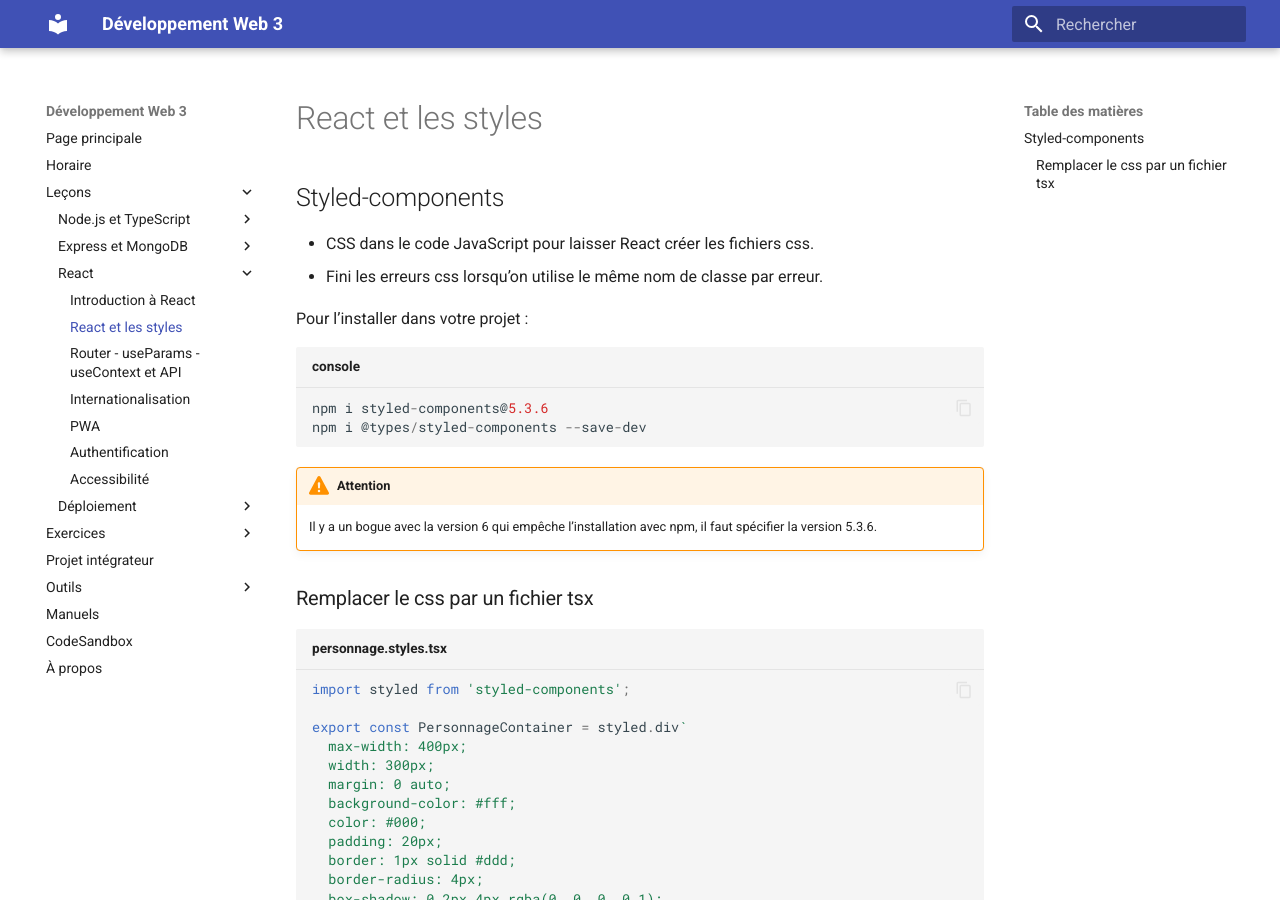
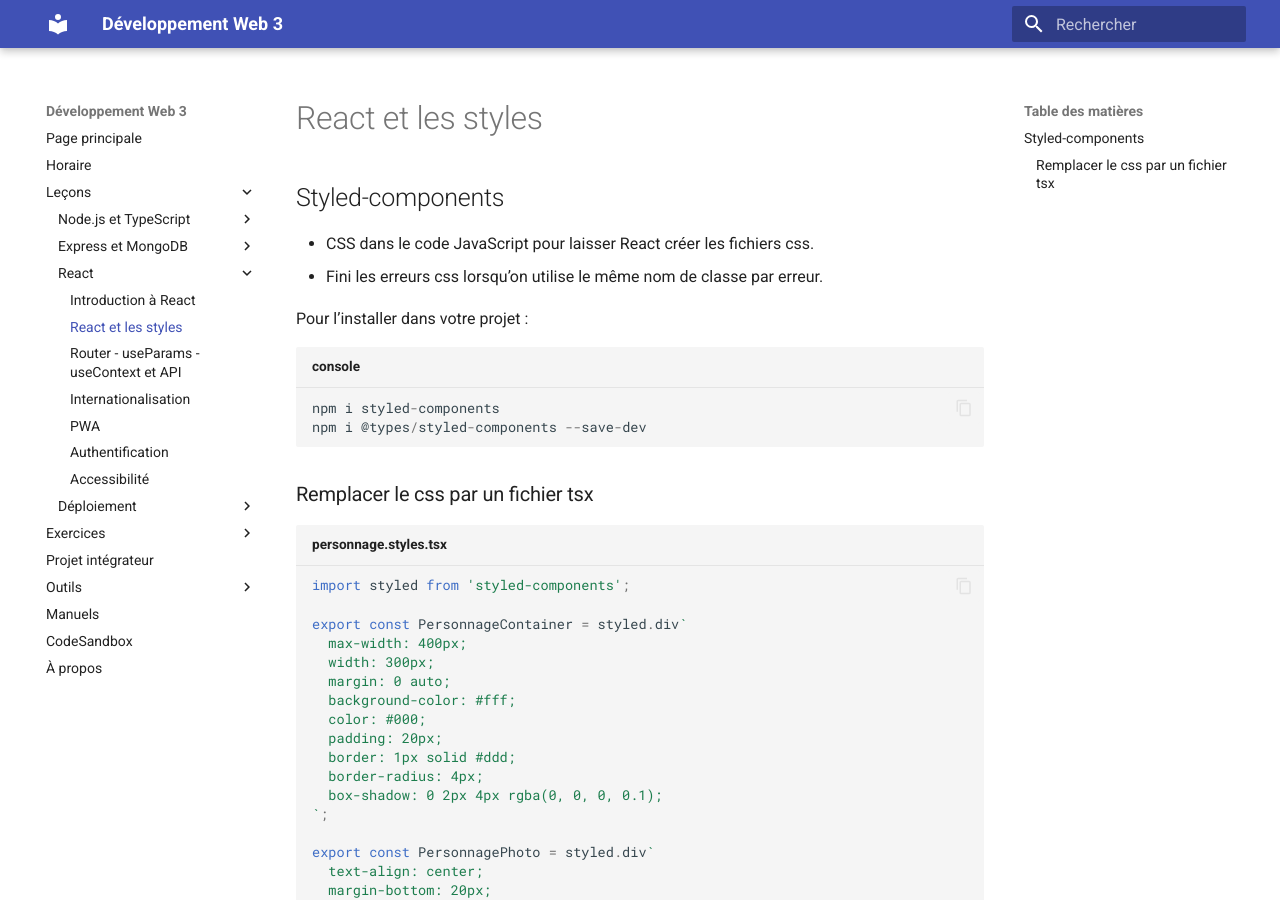
Before and after one commit to cegepvictoetienne/developpementweb3, an MkDocs documentation site: the page built from wiki/react_styles.md, in a window 1280 px wide and 900 px high. Built offline with MkDocs 1.6.1 and Material for MkDocs 9.7.7, drawn with Linux system fonts in a browser that asks for light colours.

Commit message:
react styles

````diff
--- a/wiki/react_styles.md
+++ b/wiki/react_styles.md
@@ -8,12 +8,9 @@
 Pour l’installer dans votre projet :
 
 ``` nodejsrepl title="console"
-npm i styled-components@5.3.6
+npm i styled-components
 npm i @types/styled-components --save-dev
 ```
-
-!!! warning "Attention"
-    Il y a un bogue avec la version 6 qui empêche l’installation avec npm, il faut spécifier la version 5.3.6.
 
 ### Remplacer le css par un fichier tsx
 
````
